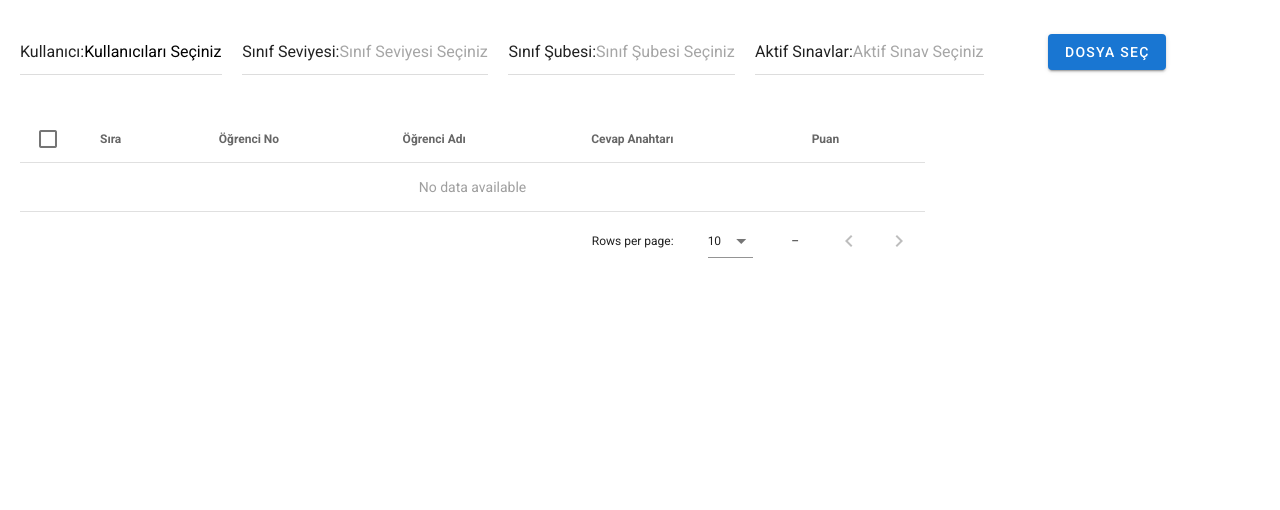
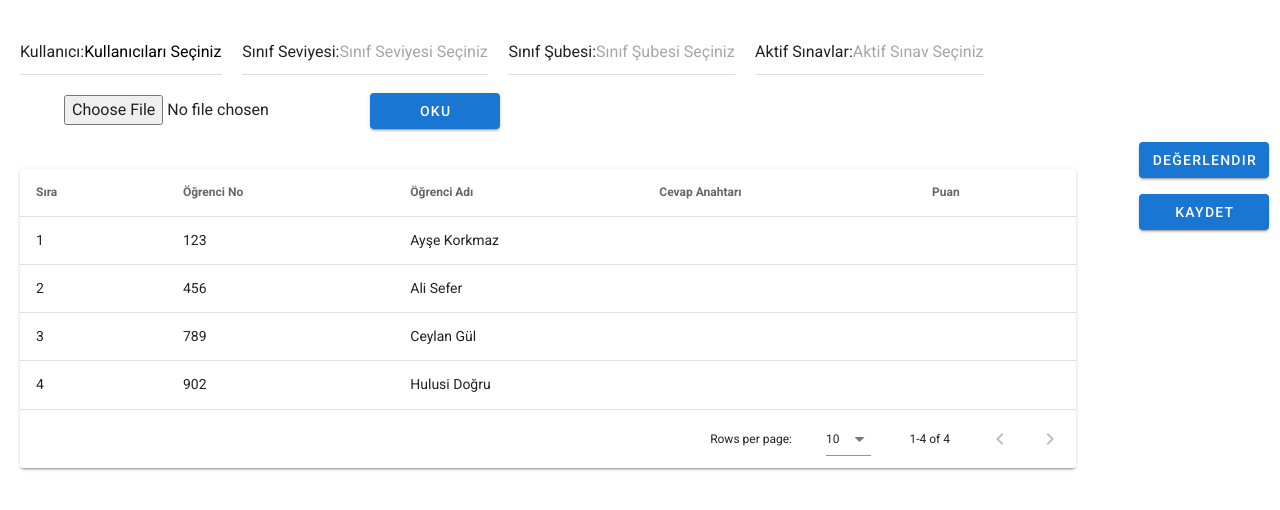
Before and after one commit to OzlemMigfer/Exam-Reading-Page, a Vue app in the folder sinav-okuma-sayfasi/: page / in a window 1280 px wide. Shown: the top 510 px of the page. Built offline with nearby package versions, Linux system fonts and the light colour scheme.

Commit message:
update
update

```diff
--- a/sinav-okuma-sayfasi/src/components/ReadExam.vue
+++ b/sinav-okuma-sayfasi/src/components/ReadExam.vue
@@ -32,36 +32,73 @@
                 </select>
             </div>
             <!-- txt dosyasını yükleyen buton -->
-            <div class="d-md-inline-flex ml-16">
-                <v-btn color="primary" @click="$refs.doc.click()">
-                    Dosya Seç
-                </v-btn>
             <input
-                    v-show="false"
+                v-show="true"
                 accept=".txt"
                 ref="doc"
                 type="file"
-                    @change="importTxt"
                 id="upload"
+                class="mt-5 ml-16"
             />
-
+            <v-btn
+                class=""
+                color="primary"
+                width="130px"
+                @click="importTxt"
+            >
+                Oku
+            </v-btn>
+        </div>
+        <!-- txt dosyası yüklemek/görüntülemek -->
+        <div class="table-buttons">
+            <div class="uploadTxt mt-10 ml-5">
+                <v-card class="data-table">
+                    <v-data-table
+                        item-key="queue"
+                        :headers="headers"
+                        :items="students"
+                    >
+                        <template v-slot:body="{items,headers}">
+                            <tbody>
+                                <tr v-for="(item,idx,k) in items" :key="idx" :value="k">
+                                    <td v-for="(header,key) in headers" :key="key" :value="key">
+                                        <v-edit-dialog
+                                            v-model="item[header.value]"
+                                            @save="save"
+                                            @open="open"
+                                            @close="close"
+                                            large
+                                        >
+                                            {{item[header.value]}}
+                                            <template v-slot:input>
+                                                <v-text-field
+                                                    v-model="item[header.value]"
+                                                    label="Edit"
+                                                    single-line
+                                                ></v-text-field>
+                                            </template>
+                                        </v-edit-dialog>
+                                    </td>
+                                </tr>
+                            </tbody>
+                        </template>
+                    </v-data-table>
+                </v-card>
+            </div>
+            <div class="buttons ml-auto">
+                <div class="mt-3 d-flex flex-column-reverse">
+                    <v-btn class="mt-4" color="primary" @click="$refs.doc.click()" width="130px">
+                        Kaydet
+                    </v-btn>
+                    <v-btn class="mt-3" color="primary" @click="$refs.doc.click()" width="130px">
+                        Değerlendir
+                    </v-btn>
                 </div>
             </div>
-        <!-- txt dosyası yüklemek/görüntülemek -->
-        <div class="uploadTxt mt-10 ml-5">
-            <v-data-table
-                class="data-table"
-                id="showStudentData"
-                v-model="showed"
-                item-key="queue"
-                show-select
-                :headers="headers"
-                :items="studentData"
-                short-by="queue"
-            >
-            </v-data-table>
         </div>
-        <div>{{ content }}</div>
+        <!-- <div>
+            {{ content }}
+        </div> -->
     </div>
 </template>
 
@@ -97,50 +134,53 @@ export default{
         selectedExam:"",
 
 
-        students:{
-            "student1":{
-                "name":"Ayşe Korkmaz",
-                "number":"123",
-                "class":"1",
-                "branchName":"A",
-                "examName":"SINAV1"
+        students:[
+            {
+                id:1,
+                name:"Ayşe Korkmaz",
+                number:"123",
+                class:"1",
+                branchName:"A",
+                examName:"SINAV1"
             },
-            "student2":{
-                "name":"Ali Sefer",
-                "number":"456",
-                "class":"5",
-                "branchName":"B",
-                "examName":"SINAV3"
+            {
+                id:2,
+                name:"Ali Sefer",
+                number:"456",
+                class:"5",
+                branchName:"B",
+                examName:"SINAV3"
             },
-            "student3":{
-                "name":"Ceylan Gül",
-                "number":"789",
-                "class":"3",
-                "branchName":"C",
-                "examName":"SINAV5"
+            {
+                id:3,
+                name:"Ceylan Gül",
+                number:"789",
+                class:"3",
+                branchName:"C",
+                examName:"SINAV5"
             },
-            "student4":{
-                "name":"Hulusi Doğru",
-                "number":"902",
-                "class":"7",
-                "branchName":"D",
-                "examName":"SINAV7"
+            {
+                id:4,
+                name:"Hulusi Doğru",
+                number:"902",
+                class:"7",
+                branchName:"D",
+                examName:"SINAV7"
             }
-        },
+        ],
 
         //txt table
         headers: [
-            {text: "Sıra", value: "queue"},
+            {text: "Sıra", value: "id"},
             {text: "Öğrenci No", value: "number"},
             {text: "Öğrenci Adı", value: "name"},
             {text: "Cevap Anahtarı", value: "answerKey"},
             {text: "Puan", value: "score"}
         ],
-        studentData: [],
 
         //try txt
         file: null,
-        content: null,
+        content: [],
     }),
     watch: {
         //dropdowns
@@ -176,13 +216,6 @@ export default{
         }
     },
     methods: {
-        addAutoSortNumbers(){
-            let no = 1;
-            this.studentData.forEach(student => {
-                student.queue = no;
-                no++;
-            });
-        },
         importTxt(){
             this.file = this.$refs.doc.files[0];
             const reader = new FileReader();
@@ -192,15 +225,30 @@ export default{
                 };
                 reader.onerror = (err) =>console.log(err);
                 reader.readAsText(this.file);
+                this.readContent();
             }else{
                 this.content = "check the console for file output";
-                reader.onload = (res) => {
-                    console.log(res.target.result);
-                };
-                reader.onerror = (err) => console.log(err);
-                reader.readAsText(this.file);
+                // reader.onload = (res) => {
+                //     console.log(res.target.result);
+                // };
+                // reader.onerror = (err) => console.log(err);
+                // reader.readAsText(this.file);
             }
-        }
+        },
+        readContent(){
+            //tek tek elemanları gezer
+            // let i;
+            // for(i=3;i<10;i++){
+            //     console.log("Okul No:",this.content[i]);
+            // }
+            this.content;
+        },
+
+        //edit için
+        save() {},
+        cancel() {},
+        open() {},
+        close() {}
     }
 };
 </script>
@@ -219,9 +267,18 @@ export default{
     display:inline-block;
 }
 .data-table{
-    margin-right: 355px
+    margin-right: 32px
 }
 .pg{
     display: block;
 }
+.uploadTxt{
+    max-width: 85%;
+}
+.buttons{
+    max-width: 11%;
+    margin-top: -350px;
+    margin-left: 30px;
+}
+
 </style>
```
Also changed, not shown: sinav-okuma-sayfasi/src/assets/optik.txt (deleted). Lines whose indentation alone changed are shown as unchanged.
